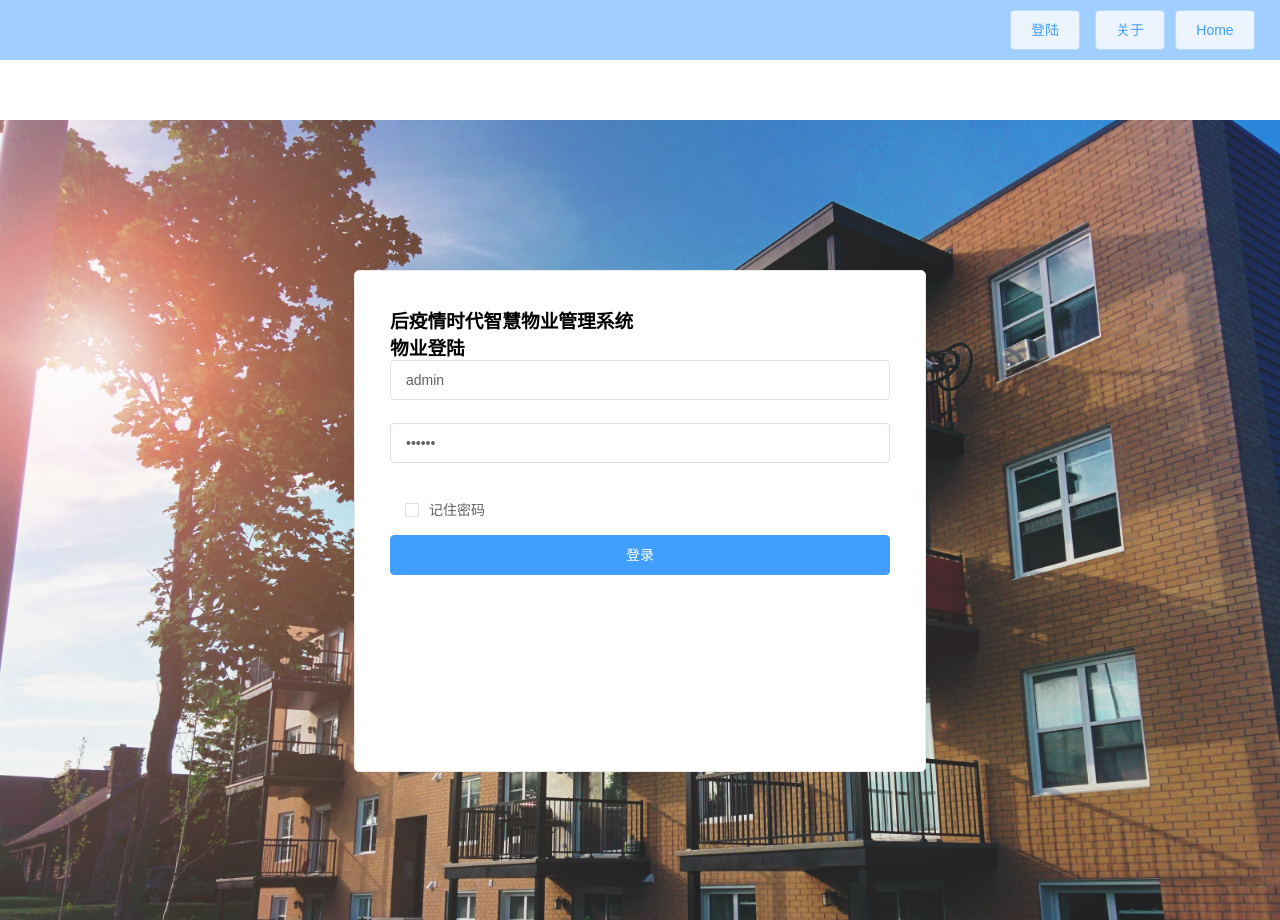
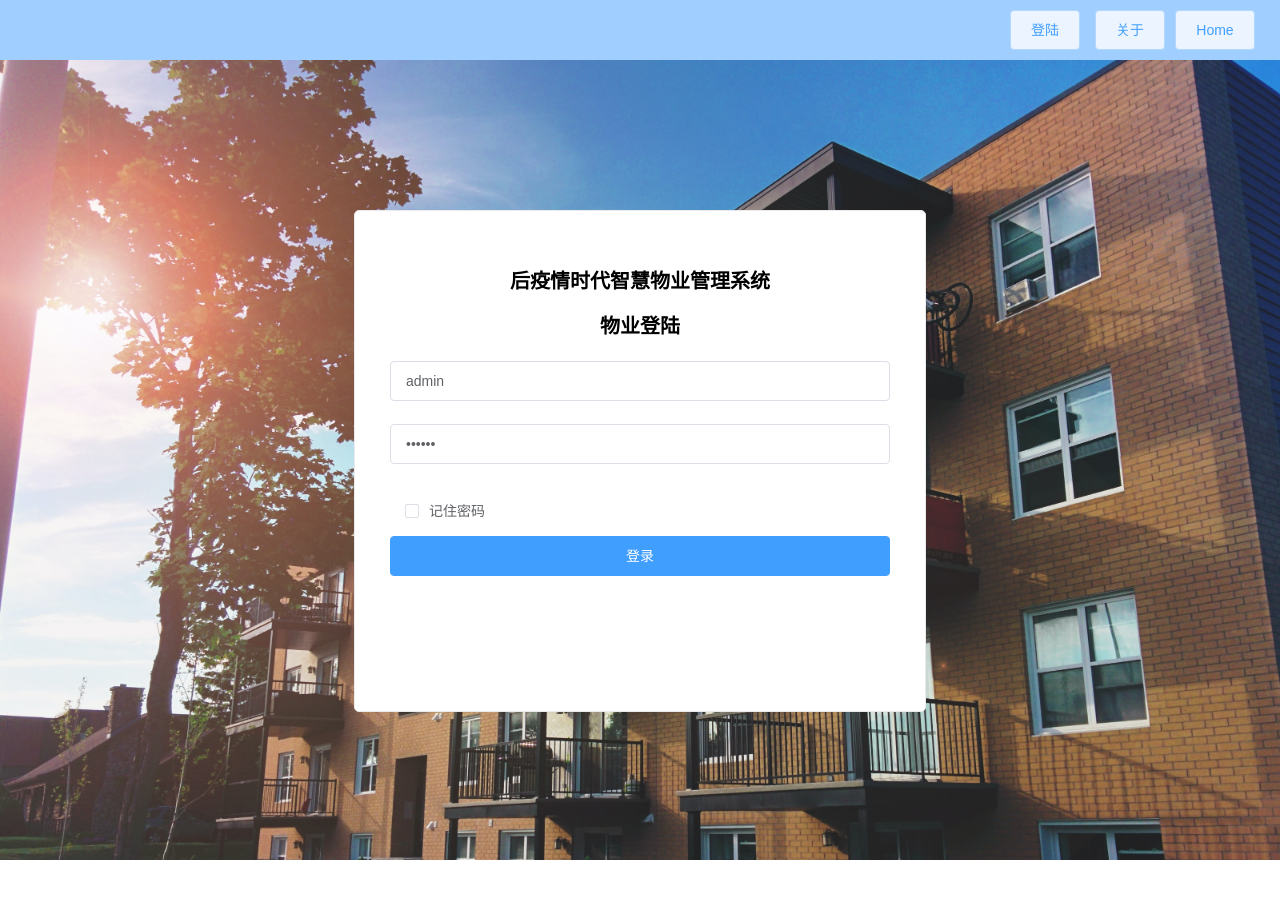
Before and after one commit to Reece-Lu/propertymanagement-graduationproject, a Vue app: page /#/login in a window 1280 px wide. After the commit the page ends 860 px from the top, so only its background shows below. Built offline with nearby package versions, Linux system fonts and the light colour scheme.

Commit message:
注释css中不确定样式

```diff
--- a/src/views/Login.vue
+++ b/src/views/Login.vue
@@ -86,7 +86,7 @@ export default {
   background-image: url("../assets/loginPageBackground.jpeg") ;
   background-size: cover;
   position: absolute;
-  margin-top: 60px;
+  /*margin-top: 60px;*/
 }
 
  .emptyBox{
@@ -122,4 +122,10 @@ label.el-checkbox.rememberme {
   margin-right: 5px;
 }
 
+.title{
+  font-size: 20px;
+  text-align: center;
+  line-height: 20px;
+  margin: 25px;
+}
 </style>
```
